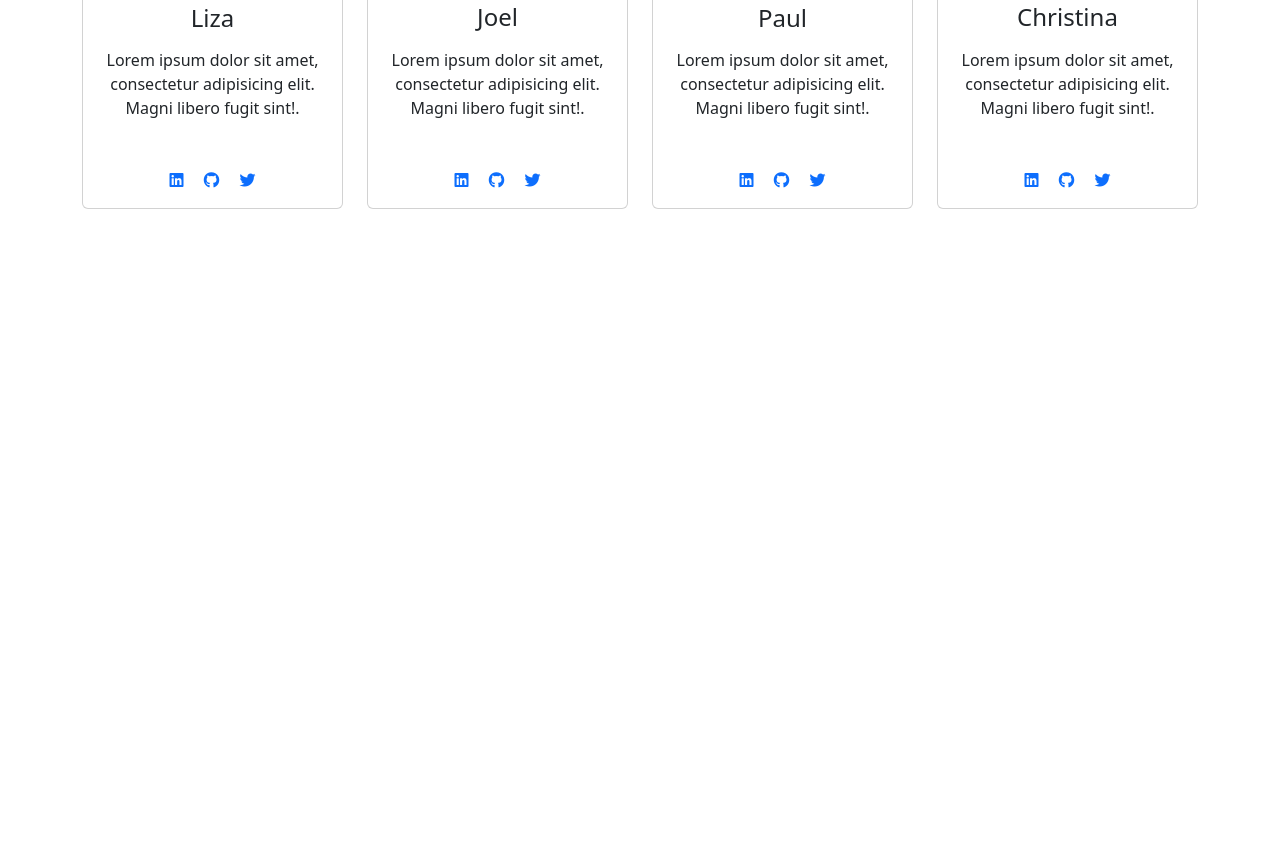
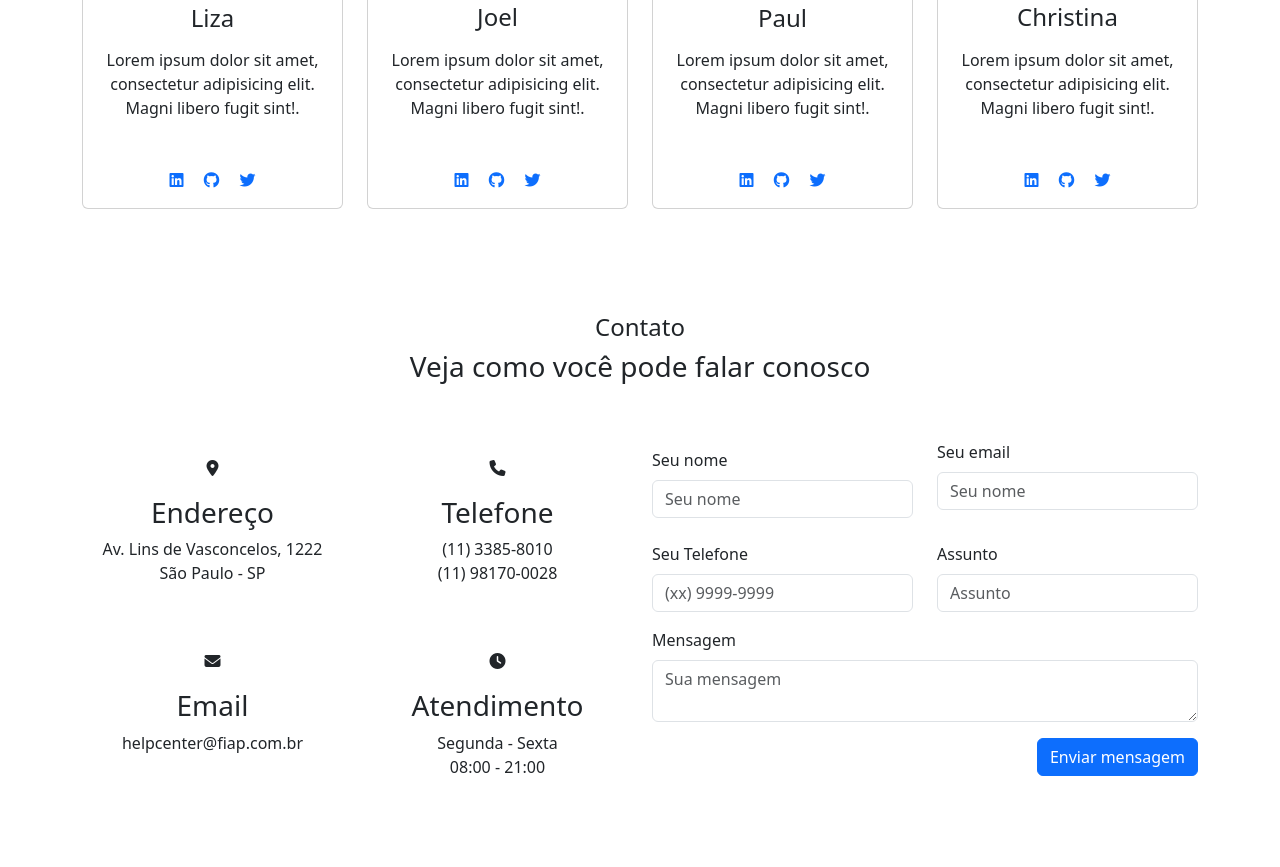
Before and after one commit to PabloPerdigao/ProjetoWeb_bootstrap, a plain HTML site: page index.html in a window 1280 px wide. Shown: the part 2438-3305 px from the top of the page. Before the commit the page ends 2703 px from the top, so only its background shows below. Drawn offline with nearby package versions, Linux system fonts and the light colour scheme.

Commit message:
adiciona seção de contato ao index.html

```diff
--- a/index.html
+++ b/index.html
@@ -365,6 +365,93 @@
     </div>
 </div>
 <!-------------------------------- fim modal Padrão ----------------------------------->
+<!-------------------------------------- contato -------------------------------------->
+<section class="container-fluid bg-blue-2 mt-5 " id="contato">
+    <div class="container py-5">
+        <h4 class="my-title text-center">Contato</h4>
+        <h3 class="text-center my-title mb-4">Veja como você pode falar conosco</h3>
+        <div class="row mt-5">
+            <div class="col-lg-6">
+                <div class="row">
+                    <div class="col-lg-6 my-4 text-center">
+                        <p>
+                            <i class="fa-solid fa-location-dot icon-contato"></i>
+                        </p>
+                        <h3>Endereço</h3>
+                        <p>
+                            Av. Lins de Vasconcelos, 1222 <br>
+                            São Paulo - SP
+                        </p>
+                    </div>
+                    <div class="col-lg-6 my-4 text-center">
+                        <p>
+                            <i class="fa-solid fa-phone icon-contato"></i>
+                        </p>
+                        <h3>Telefone</h3>
+                        <p>(11) 3385-8010 <br>
+                            (11) 98170-0028</p>
+                    </div>
+                    <div class="col-lg-6 my-4 text-center">
+                        <p>
+                            <i class="fa-solid fa-envelope icon-contato"></i>
+                        </p>
+                        <h3>Email</h3>
+                        <p>
+                            helpcenter@fiap.com.br <br>
+                        </p>
+                    </div>
+                    <div class="col-lg-6 my-4 text-center">
+                        <p>
+                            <i class="fa-solid fa-clock icon-contato"></i>
+                        </p>
+                        <h3>Atendimento</h3>
+                        <p>
+                            Segunda - Sexta <br>
+                            08:00 - 21:00
+                        </p>
+                    </div>
+
+                </div>
+            </div>
+            <div class="col-lg-6">
+                <form action="">
+                    <div class="row text-start">
+                        <div class="col-lg-6 my-3">
+                            <label for="nome" class="form-label">Seu nome</label>
+                            <input type="text" class="form-control" id="nome" placeholder="Seu nome">
+                        </div>
+
+                        <div class="col-lg-6 my-2">
+                            <label for="email" class="form-label">Seu email</label>
+                            <input type="email" class="form-control" id="email" placeholder="Seu nome">
+                        </div>
+
+                        <div class="col-lg-6 my-2">
+                            <label for="fone" class="form-label">Seu Telefone</label>
+                            <input type="tel" class="form-control" id="fone" placeholder="(xx) 9999-9999">
+                        </div>
+
+                        <div class="col-lg-6 my-2">
+                            <label for="mensagem" class="form-label">Assunto</label>
+                            <input type="text" class="form-control" id="mensagem" placeholder="Assunto">
+                        </div>
+
+                        <div class="col-lg-12 my-2">
+                            <label for="nome" class="form-label">Mensagem</label>
+                            <textarea name="mensagem" id="mensagemm" placeholder="Sua mensagem"
+                                class="form-control"></textarea>
+                        </div>
+
+                        <div class="col-lg-12 my-2 d-flex justify-content-end">
+                            <button type="submit" class="btn btn-primary">Enviar mensagem</button>
+                        </div>
+                    </div>
+                </form>
+            </div>
+        </div>
+    </div>
+</section>
+<!----------------------------------- fim contato -------------------------------------->
 
 
 
```
